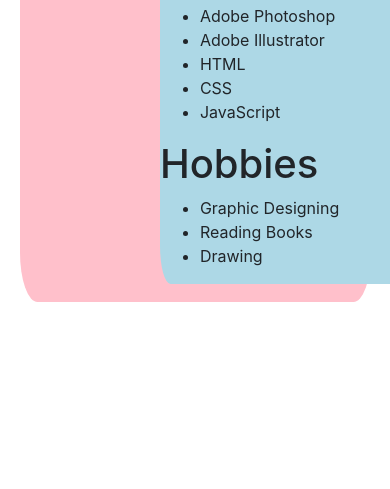
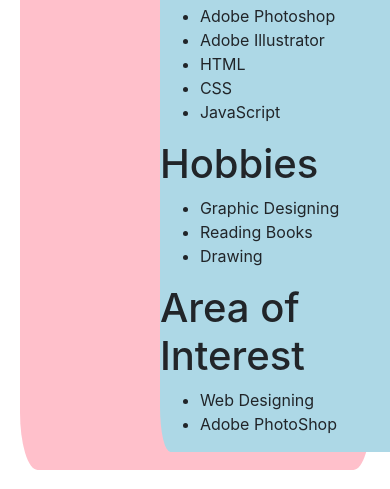
Before and after one commit to Mahesh1999-dot/apssdc, a plain HTML site: page index.html in a window 390 px wide. Shown: the part 705-1194 px from the top of the page. Before the commit the page ends 1026 px from the top, so only its background shows below. Drawn offline with nearby package versions, Linux system fonts and the light colour scheme; files that its build step writes are made by us from their sources.

Commit message:
Resume card using HTML,CSS,Media Queries.

```diff
--- a/index.html
+++ b/index.html
@@ -68,6 +68,11 @@
 			<li>Reading Books</li>
 			<li>Drawing</li>
 		</ul>
+		<h1>Area of Interest</h1>
+		<ul>
+			<li>Web Designing</li>
+			<li>Adobe PhotoShop</li>
+		</ul>
 		</div>
 	</section>
 </body>
```
